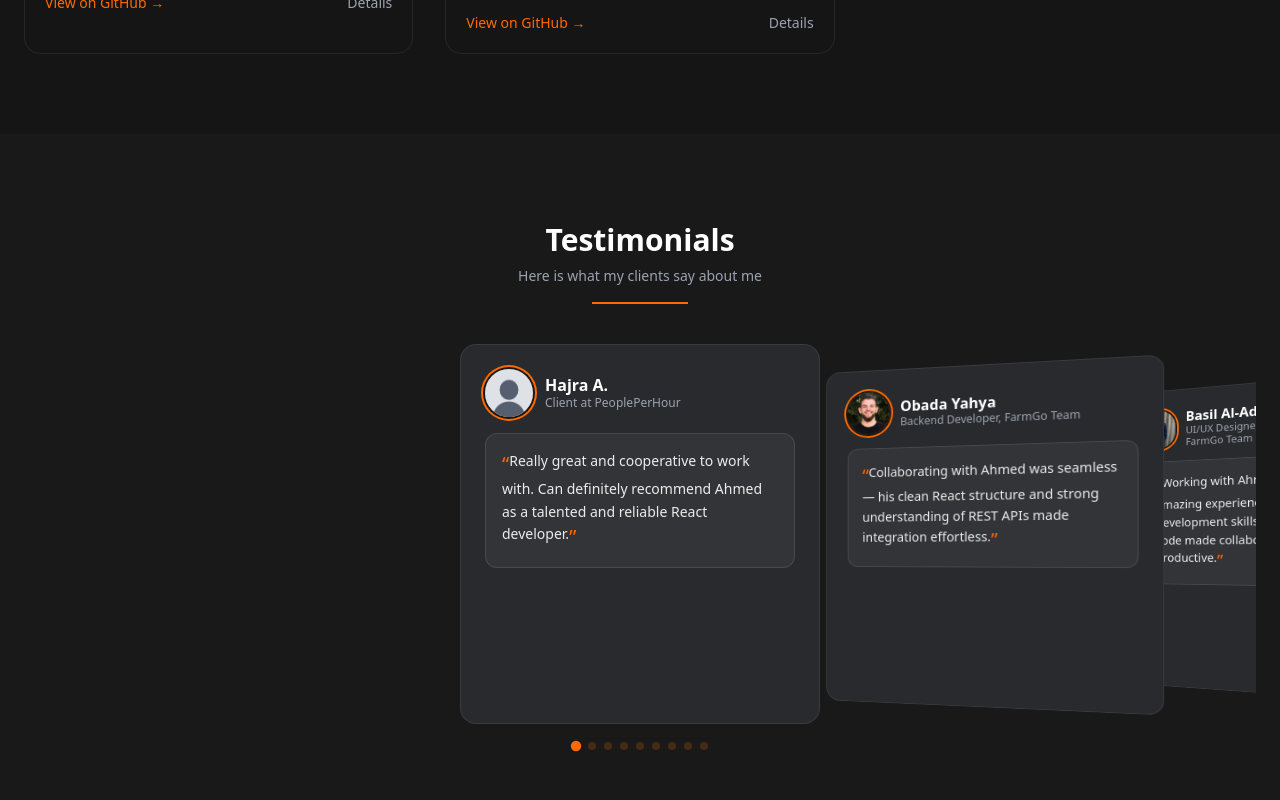
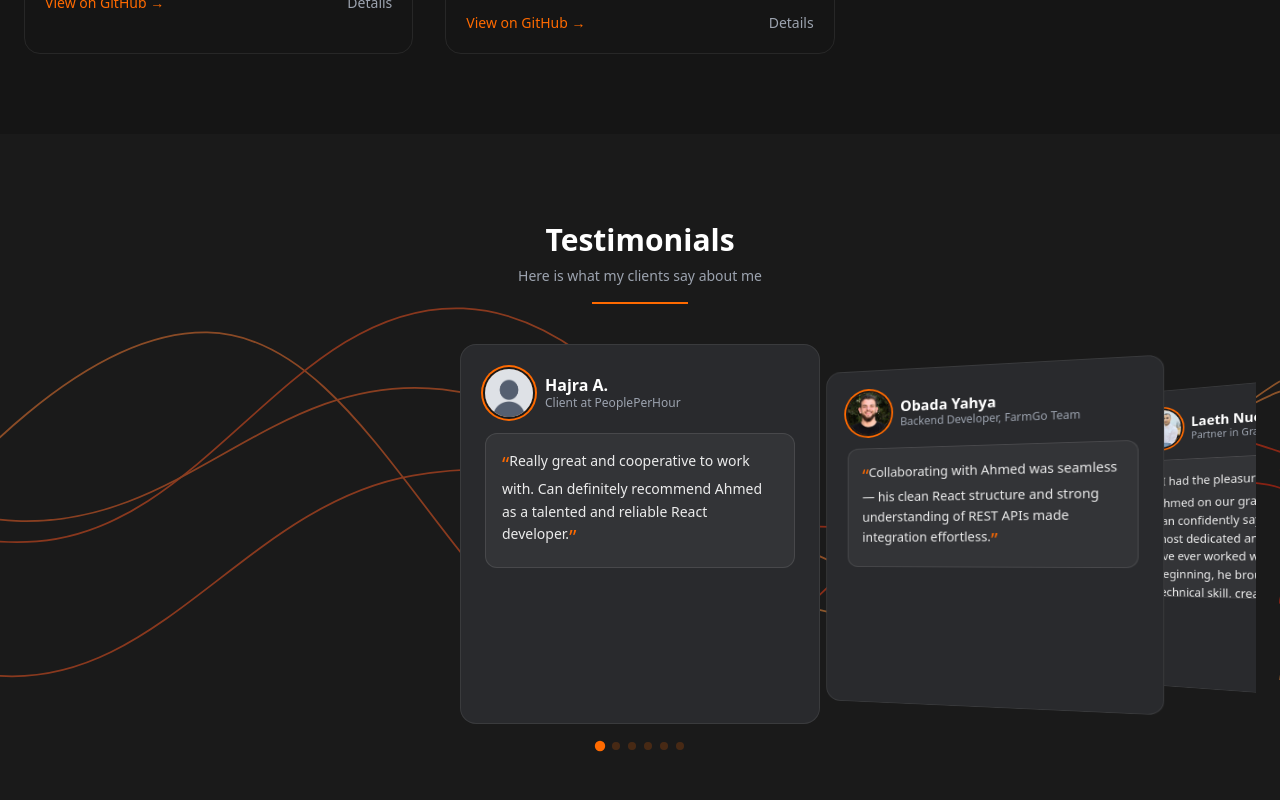
Before and after one commit to a7mad1112/personal-site, a React (Vite) app: page / in a window 1280 px wide. Shown: the part 6340-7140 px from the top of the page. Built offline with nearby package versions, Linux system fonts and the light colour scheme.

Commit message:
testimonials section lines animation

```diff
--- a/src/components/sections/Testimonials.jsx
+++ b/src/components/sections/Testimonials.jsx
@@ -1,4 +1,4 @@
-import { useState } from "react";
+import { useEffect, useRef, useState } from "react";
 import Container from "../layout/Container.jsx";
 import SectionHeader from "../layout/SectionHeader.jsx";
 import TestimonialCard from "./components/TestimonialCard.jsx";
@@ -15,6 +15,30 @@ export default function Testimonials() {
   const [open, setOpen] = useState(false);
   const [current, setCurrent] = useState(null);
 
+  // SVG reveal on scroll
+  const svgRef = useRef(null);
+  const [animate, setAnimate] = useState(false);
+
+  useEffect(() => {
+    const el = svgRef.current;
+    if (!el) return;
+
+    const io = new IntersectionObserver(
+      (entries) => {
+        entries.forEach((entry) => {
+          if (entry.isIntersecting) {
+            setAnimate(true);
+            io.unobserve(el); // run once
+          }
+        });
+      },
+      { rootMargin: "0px 0px -20% 0px", threshold: 0.2 }
+    );
+
+    io.observe(el);
+    return () => io.disconnect();
+  }, []);
+
   const openModal = (t) => {
     setCurrent(t);
     setOpen(true);
@@ -22,7 +46,88 @@ export default function Testimonials() {
   const closeModal = () => setOpen(false);
 
   return (
-    <section id="testimonials" className="py-20">
+    <section
+      id="testimonials"
+      className="relative py-20 bg-[#1a1a1a] overflow-hidden"
+    >
+      {/* Background SVG with draw animation */}
+      <div
+        ref={svgRef}
+        className="absolute inset-0 z-0 pointer-events-none flex items-center justify-center opacity-50 w-full"
+      >
+        <svg
+          className={`w-full h-auto svg-draw ${animate ? "animate" : ""}`}
+          xmlns="http://www.w3.org/2000/svg"
+          version="1.1"
+          xmlnsXlink="http://www.w3.org/1999/xlink"
+          width="1440"
+          height="560"
+          preserveAspectRatio="none"
+          viewBox="0 0 1440 560"
+        >
+          <defs>
+            <mask id="SvgjsMask1021">
+              <rect width="1440" height="560" fill="#ffffff" />
+            </mask>
+
+            <linearGradient
+              id="orangegradient"
+              x1="100%"
+              y1="35%"
+              x2="0%"
+              y2="0%"
+            >
+              <stop stopColor="#fb923c" offset="0%" />
+              <stop stopColor="#f4280d" offset="100%" />
+            </linearGradient>
+
+            <linearGradient id="reverse" x1="0%" y1="0%" x2="100%" y2="35%">
+              <stop stopColor="#fb923c" offset="0%" />
+              <stop stopColor="#f4280d" offset="100%" />
+            </linearGradient>
+
+            <svg width="0" height="0" />
+          </defs>
+
+          <g mask='url("#SvgjsMask1021")' fill="none">
+            <path
+              d="M -246.75863442222962,481 C -150.76,405.6 41.24,101.2 233.24136557777038,104 C 425.24,106.8 521.24,474.8 713.2413655777704,495 C 905.24,515.2 1001.24,236.4 1193.2413655777705,205 C 1385.24,173.6 1623.89,327.4 1673.2413655777705,338 C 1722.59,348.6 1486.65,274 1440,258"
+              stroke='url("#reverse")'
+              strokeWidth="2"
+              pathLength="1"
+              strokeDashoffset="0px"
+              strokeDasharray="1px 1px"
+            />
+            <path
+              d="M -438.64688211582086,146 C -342.65,184.6 -150.65,352.8 41.35311788417912,339 C 233.35,325.2 329.35,69 521.3531178841791,77 C 713.35,85 809.35,361.2 1001.3531178841791,379 C 1193.35,396.8 1393.62,142.8 1481.353117884179,166 C 1569.08,189.2 1448.27,429.2 1440,495"
+              stroke='url("#orangegradient")'
+              strokeWidth="2"
+              pathLength="1"
+              strokeDashoffset="0px"
+              strokeDasharray="1px 1px"
+            />
+            <path
+              d="M -495.74313042685424,142 C -399.74,211.4 -207.74,464.4 -15.743130426854215,489 C 176.26,513.6 272.26,298.2 464.25686957314576,265 C 656.26,231.8 752.26,321 944.2568695731458,323 C 1136.26,325 1325.11,257.8 1424.2568695731459,275 C 1523.41,292.2 1436.85,382.2 1440,409"
+              stroke='url("#reverse")'
+              strokeWidth="2"
+              pathLength="1"
+              strokeDashoffset="0px"
+              strokeDasharray="1px 1px"
+            />
+            <path
+              d="M -942.0468064005925,401 C -846.05,346.4 -654.05,145 -462.04680640059246,128 C -270.05,111 -174.05,308 17.95319359940754,316 C 209.95,324 305.95,146.6 497.95319359940754,168 C 689.95,189.4 789.54,424.8 977.9531935994075,423 C 1166.36,421.2 1347.59,211.8 1440,159"
+              stroke='url("#orangegradient")'
+              strokeWidth="2"
+              pathLength="1"
+              strokeDashoffset="0px"
+              strokeDasharray="1px 1px"
+            />
+          </g>
+        </svg>
+      </div>
+
+      {/* Content */}
+      <div className="relative z-10">
         <Container>
           <SectionHeader
             title="Testimonials"
@@ -44,7 +149,11 @@ export default function Testimonials() {
                 modifier: 1,
                 slideShadows: false,
               }}
-            pagination={{ clickable: true }}
+              pagination={{
+                clickable: true,
+                bulletClass: "swiper-pagination-bullet",
+                bulletActiveClass: "swiper-pagination-bullet-active",
+              }}
               className="!pb-10"
             >
               {testimonials.map((it, i) => (
@@ -55,8 +164,28 @@ export default function Testimonials() {
             </Swiper>
           </div>
         </Container>
+      </div>
 
       <TestimonialModal open={open} onClose={closeModal} t={current} />
+
+      {/* Local styles for the SVG draw animation */}
+      <style>{`
+        .svg-draw path {
+          /* Because pathLength="1", we can use unit length 1 for clean control */
+          stroke-dasharray: 1;
+          stroke-dashoffset: 1;
+          transition: stroke-dashoffset 1.6s ease-out;
+        }
+        .svg-draw.animate path {
+          stroke-dashoffset: 0;
+        }
+        @media (prefers-reduced-motion: reduce) {
+          .svg-draw path {
+            transition: none;
+            stroke-dashoffset: 0;
+          }
+        }
+      `}</style>
     </section>
   );
 }
--- a/src/data/testimonials.js
+++ b/src/data/testimonials.js
@@ -14,11 +14,25 @@ export const testimonials = [
     image: "testimonials/obada.png",
   },
   {
+    name: "Laeth Nueirat",
+    role: "Partner in Graduation Project",
+    feedback:
+      "I had the pleasure of working with Ahmed on our graduation project, and I can confidently say that he was one of the most dedicated and reliable teammates I've ever worked with. From the very beginning, he brought a great mix of technical skill, creative thinking, and a strong work ethic to the table. What stood out most about Ahmed was his ability to stay focused and calm under pressure. Whether we were tackling complex technical challenges, debugging tricky issues, or brainstorming new ideas, he always contributed thoughtful solutions and kept the momentum going. His collaborative attitude made working with him both productive and enjoyable. I truly enjoyed working with A, and I’m confident he will be a valuable asset to any team or organization. I highly recommend him for any opportunity in the tech industry and beyond.",
+    image: "testimonials/laeth.jpg",
+  },
+  {
     name: "Basil Al-Adra",
     role: "UI/UX Designer & Frontend Developer, FarmGo Team",
     feedback:
       "Working with Ahmed Alawneh was an amazing experience — his frontend development skills and clean, organized code made collaboration easy and productive.",
     image: "testimonials/basil.jpg",
+  },
+  {
+    name: "Salam Qarish",
+    role: "Security Engineer, FarmGo Team",
+    feedback:
+      "Ahmed delivered clean, optimized, and visually polished work. His responsiveness and clear communication made the process smooth from start to finish.",
+    image: "testimonials/salam.jpg",
   },
   {
     name: "Haitham Alawneh",
@@ -27,40 +41,4 @@ export const testimonials = [
       "Ahmed is a true powerhouse in his field — collaborating with him to refine the frontend into a seamless and elegant experience was both a challenge and a pleasure.",
     image: "testimonials/haitham.jpg",
   },
-  {
-    name: "Laeth Nueirat",
-    role: "Partner in Graduation Project",
-    feedback:
-      "I had the pleasure of working with Ahmed on our graduation project, and I can confidently say that he was one of the most dedicated and reliable teammates I've ever worked with. From the very beginning, he brought a great mix of technical skill, creative thinking, and a strong work ethic to the table. What stood out most about Ahmed was his ability to stay focused and calm under pressure. Whether we were tackling complex technical challenges, debugging tricky issues, or brainstorming new ideas, he always contributed thoughtful solutions and kept the momentum going. His collaborative attitude made working with him both productive and enjoyable. I truly enjoyed working with A, and I’m confident he will be a valuable asset to any team or organization. I highly recommend him for any opportunity in the tech industry and beyond.",
-    image: "testimonials/laeth.jpg",
-  },
-  // ---------- Placeholders for future testimonials ----------
-  {
-    name: "Sarah Khalil",
-    role: "Project Manager, PalSoft",
-    feedback:
-      "Ahmed delivered clean, optimized, and visually polished work. His responsiveness and clear communication made the process smooth from start to finish.",
-    image: "testimonials/user-profile.png",
-  },
-  {
-    name: "Khalid Nidal",
-    role: "AI Engineer, Jawed AI Team",
-    feedback:
-      "Ahmed’s work on integrating the UI with AI inference modules was remarkable — his ability to understand both technical and user perspectives is rare.",
-    image: "testimonials/user-profile.png",
-  },
-  {
-    name: "Lina Qasem",
-    role: "Team Lead, GSG Training Program",
-    feedback:
-      "Ahmed was one of the standout developers during the React and Advanced JavaScript training — disciplined, proactive, and always delivering beyond expectations.",
-    image: "testimonials/user-profile.png",
-  },
-  {
-    name: "Omar Hamdan",
-    role: "Software Engineer, Freelancer Network",
-    feedback:
-      "Ahmed’s attention to detail and commitment to quality make him a reliable collaborator. His codebase is always clean, scalable, and easy to maintain.",
-    image: "testimonials/user-profile.png",
-  },
 ];
--- a/src/index.css
+++ b/src/index.css
@@ -105,3 +105,23 @@
   -webkit-box-orient: vertical;
   overflow: hidden;
 }
+
+/* يرسم كل الخطوط معًا من اليسار لليمين */
+.svg-draw path {
+  stroke-dasharray: 1;
+  stroke-dashoffset: 1;
+  transition: stroke-dashoffset 1.6s ease-out;
+}
+
+/* عندما نضيف .animate تنطلق الرسمة */
+.svg-draw.animate path {
+  stroke-dashoffset: 0;
+}
+
+/* احترام تفضيل تقليل الحركة */
+@media (prefers-reduced-motion: reduce) {
+  .svg-draw path {
+    transition: none;
+    stroke-dashoffset: 0;
+  }
+}
```
Also changed, not shown: public/lines.svg (deleted), public/testimonials/salam.jpg (added). Lines whose indentation alone changed are shown as unchanged.
